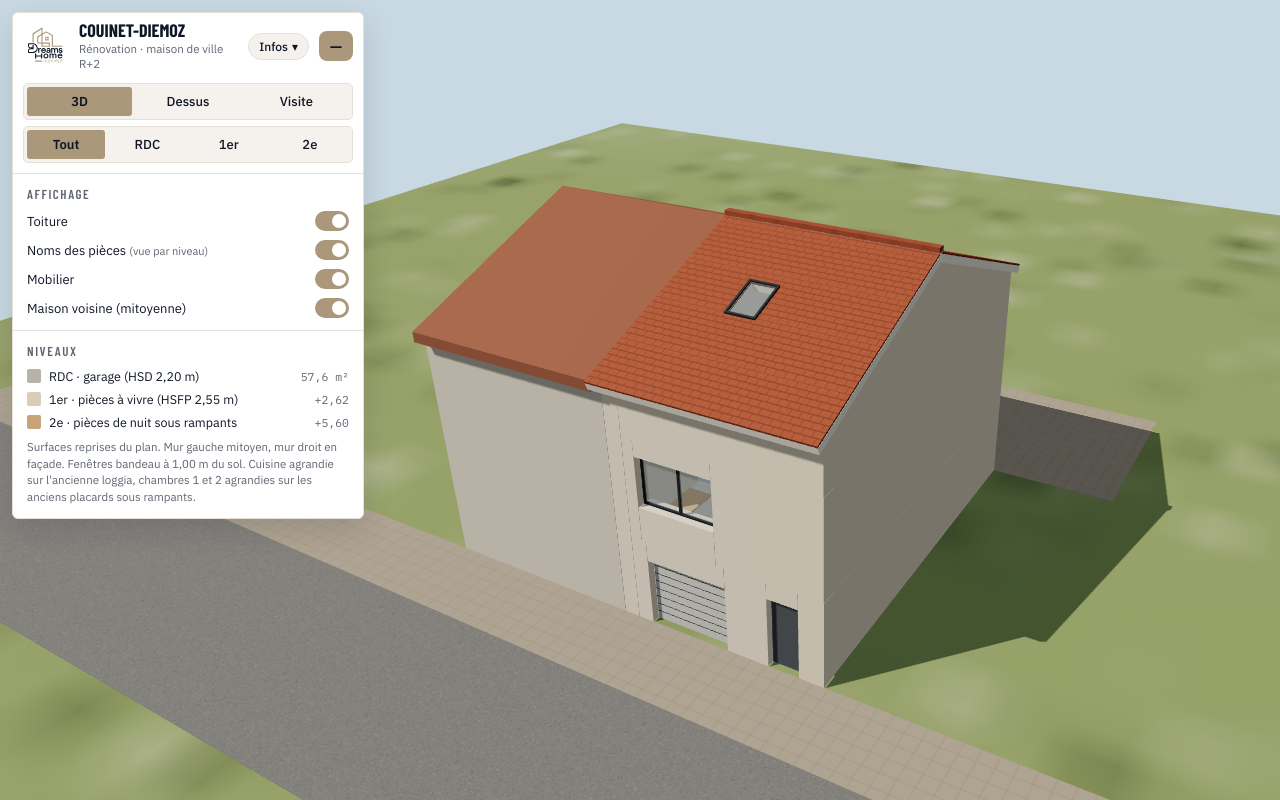
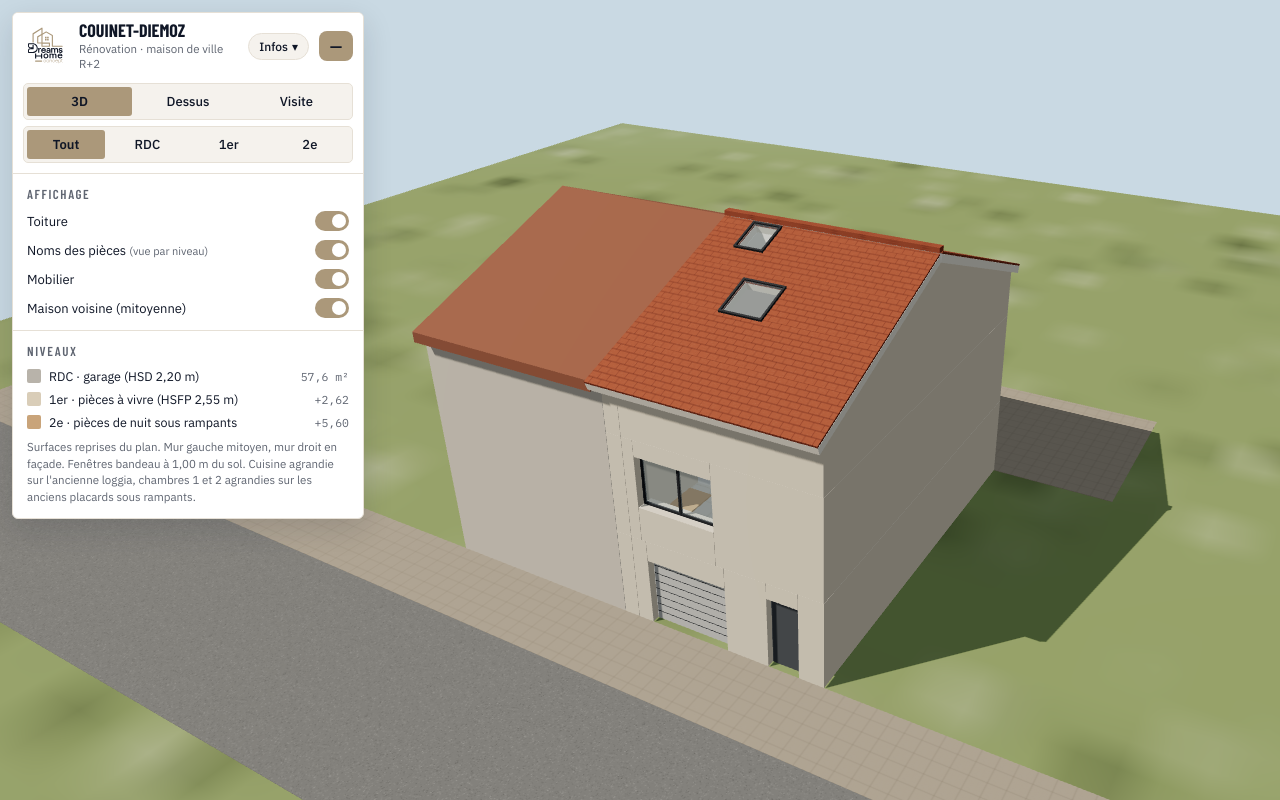
Before and after one commit to DreamsHomeConcept/Maquette-Couinet-Diemoz, a plain HTML site: page index.html in a window 1280 px wide. Drawn offline with nearby package versions, Linux system fonts and the light colour scheme.

Commit message:
Fenêtres de toit : 2 × 114x118 chambre 1, 1 × 114x118 chambre 2, 1 × 78x98 salle de bains
Demande de M. Diallo du 19/11/2026. Puits de lumière dans le plafond de la salle de bains.

Co-Authored-By: Claude Opus 5.5 <noreply@anthropic.com>
Claude-Session: https://claude.ai/code/session_01LcThYgRK5UZ59tDWQhp9fB

```diff
--- a/index.html
+++ b/index.html
@@ -188,7 +188,7 @@ details ul{margin:8px 0 0;padding-left:16px;font-size:11.5px;color:var(--muted);
     </div>
     <div id="info" hidden>
       <p class="addr">D'après le plan APS Baticoo Habitat du 10/01/2022 (plans RDC, R+1, R+2 et coupe AA)</p>
-      <p class="addr ver">Version du 19/11/2026 à 16 h 15</p>
+      <p class="addr ver">Version du 19/11/2026 à 21 h 20</p>
       <div class="meta">
         <div><small>Emprise</small><strong>≈ 6,2×11,76</strong></div>
         <div><small>Niveaux</small><strong>RDC + 2</strong></div>
@@ -244,7 +244,7 @@ import * as THREE from 'three';
 import { OrbitControls } from 'three/addons/controls/OrbitControls.js';
 import { CSS2DRenderer, CSS2DObject } from 'three/addons/renderers/CSS2DRenderer.js';
 
-const BUILD = '2026-11-19 16:15';
+const BUILD = '2026-11-19 21:20';
 
 // ---------- cotes (mètres) ----------
 // Repère plan : X = largeur (0 = nu intérieur du mur mitoyen gauche vu de la rue),
@@ -259,6 +259,7 @@ const CTH = 1 / Math.hypot(1, SLOPE), STH = SLOPE * CTH;
 const roofTop = u => RIDGE - SLOPE * Math.abs(u - YR);
 const roofUnder = u => roofTop(u) - ROOF_T / CTH;
 const V = (X, Y, z = 0) => new THREE.Vector3(X, z, -Y);
+const SDB_VELUX = { side: 'front', x: 0.86, y: 4.80, w: 0.78, l: 0.98 }; // fenêtre de toit de la salle de bains (19/11)
 const CX = W / 2, CY = D / 2;
 const $ = id => document.getElementById(id);
 
@@ -573,7 +574,16 @@ slab(G.lev[2], R(3.84, 0, W, 0.71), Z2 - 0.02, Z2, M.parq);
   // WC et salle de bains
   wallX(g, 6.16, 6.23, 0, 1.72, z0, z0 + 2.50, [], M.part);
   wallYroof(g, 1.72, 1.79, 4.19, 7.14, z0, [door(5.10, 5.83, z0), door(6.35, 6.98, z0)], M.part);
-  box(g, 0, 1.79, 4.19, 7.14, z0 + 2.50, z0 + 2.53, M.ceil); // plafond SdB à 2,50
+  // plafond SdB à 2,50, ouvert sous la fenêtre de toit : puits de lumière blanc jusqu'au rampant
+  {
+    const v = SDB_VELUX, hx = v.w / 2, hy = v.l / 2 * CTH, zc = z0 + 2.53;
+    const [px0, px1, py0, py1] = [v.x - hx, v.x + hx, v.y - hy, v.y + hy];
+    box(g, 0, 1.79, 4.19, py0, z0 + 2.50, zc, M.ceil); box(g, 0, 1.79, py1, 7.14, z0 + 2.50, zc, M.ceil);
+    box(g, 0, px0, py0, py1, z0 + 2.50, zc, M.ceil); box(g, px1, 1.79, py0, py1, z0 + 2.50, zc, M.ceil);
+    box(g, px0 - 0.03, px1 + 0.03, py0 - 0.03, py0, zc, ru(py0), M.ceil);
+    box(g, px0 - 0.03, px1 + 0.03, py1, py1 + 0.03, zc, ru(py1), M.ceil);
+    vpolyY(g, px0 - 0.03, px0, py0, py1, zc, ru, M.ceil); vpolyY(g, px1, px1 + 0.03, py0, py1, zc, ru, M.ceil);
+  }
   // chambre 2 (rue)
   wallX(g, 4.19, 4.26, 0, 3.84, z0, ru(4.26), [door(2.80, 3.65, z0)], M.part);
   wallYroof(g, 3.77, 3.84, 0, 4.19, z0, [], M.part); // prolongée jusqu'à la façade rue (demande du 19/11)
@@ -591,9 +601,11 @@ slab(G.lev[2], R(3.84, 0, W, 0.71), Z2 - 0.02, Z2, M.parq);
 }
 
 // ---------- toiture deux pans (faîtage parallèle à la rue) ----------
-const VELUX = [ // {pan, X centre, Y centre en plan, largeur, longueur en pente}
-  { side: 'rear', x: 2.90, y: 8.03, w: 0.78, l: 1.18 },  // chambre 1
-  { side: 'front', x: 2.00, y: 2.68, w: 0.78, l: 1.18 }, // chambre 2
+const VELUX = [ // {pan, X centre, Y centre en plan, largeur, longueur en pente} ; tailles données par M. Diallo le 19/11
+  { side: 'rear', x: 1.70, y: 8.03, w: 1.14, l: 1.18 },  // chambre 1 (25 m²) : 2 fenêtres 114 × 118
+  { side: 'rear', x: 3.70, y: 8.03, w: 1.14, l: 1.18 },
+  { side: 'front', x: 2.00, y: 2.68, w: 1.14, l: 1.18 }, // chambre 2 (17 m²) : 1 fenêtre 114 × 118
+  SDB_VELUX, // salle de bains : 1 fenêtre 78 × 98, puits de lumière dans le plafond
 ];
 function roofSlope(side) {
   const front = side === 'front';
```
